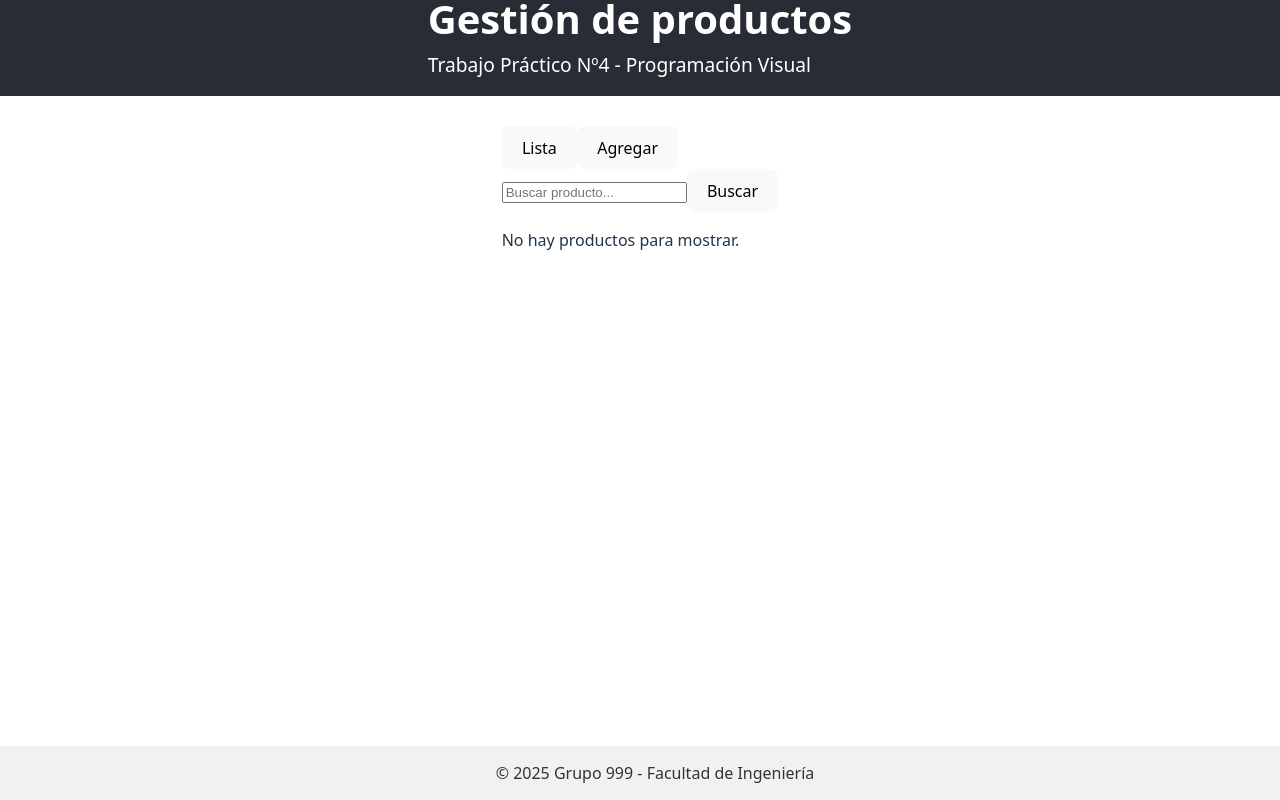
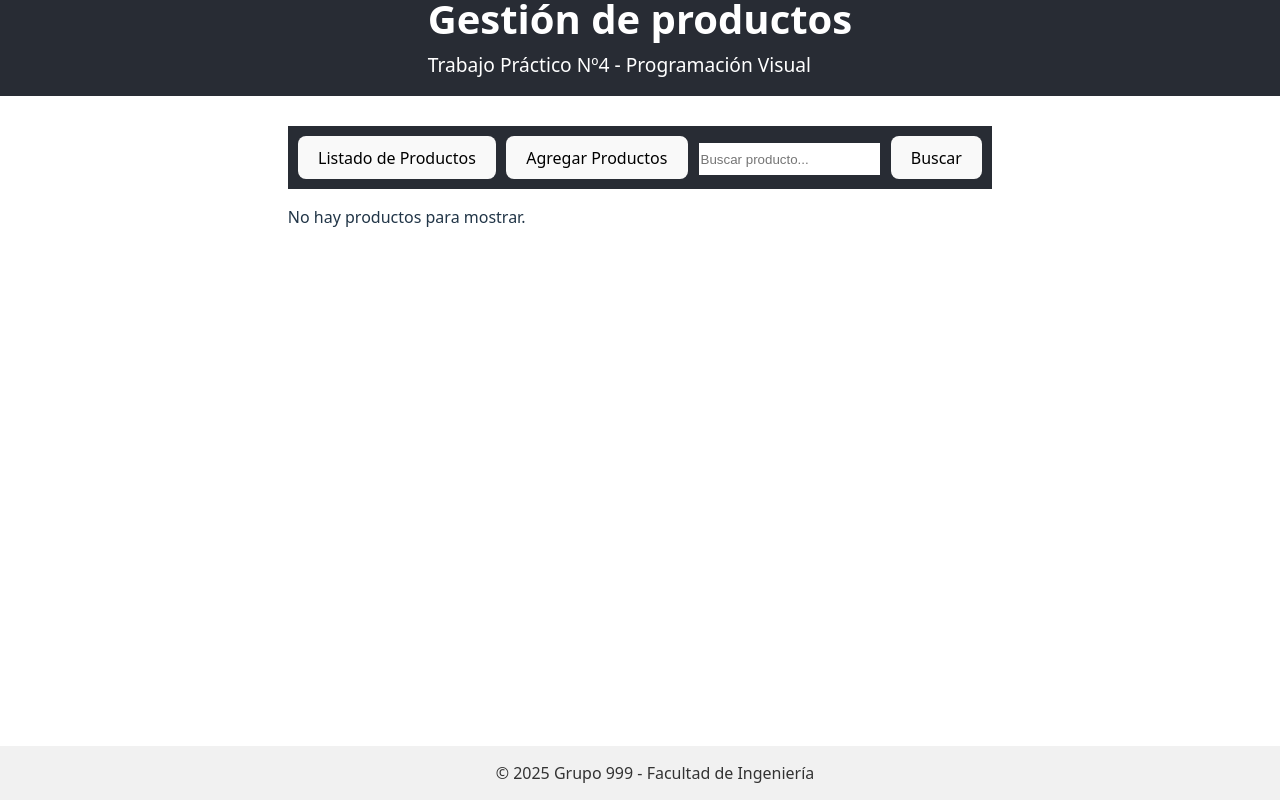
Before and after one commit to Franco46-ochoa/pv_tp4_grupo1, a React (Vite) app: page / in a window 1280 px wide. Shown: the top 800 px of the page. Built offline with nearby package versions, Linux system fonts and the light colour scheme.

Commit message:
Agregado estilos y mejoras

```diff
--- a/src/App.jsx
+++ b/src/App.jsx
@@ -29,7 +29,7 @@ function App() {
 
   const handleBuscarProducto = () => {
     setProductoBuscado(
-      Productos.filter((producto) => producto.Descripcion === descripcion),
+      Productos.filter((producto) => producto.Descripcion.toLowerCase() === descripcion.toLowerCase()),
     );
     setModo('buscar');
   };
--- a/src/Components/SearchBar.jsx
+++ b/src/Components/SearchBar.jsx
@@ -4,20 +4,33 @@ function SearchBar(props) {
   const [descripcion, setDescripcion] = props.descripcion;
   const [modo, setModo] = props.modo;
 
+  const styles = {
+    navBar: {
+      display: 'flex',
+      flexDirection: 'row',
+      justifyContent: 'space-between',
+      alignItems: 'center',
+      backgroundColor: '#282c34',
+      color: 'white',
+      padding: '5px',
+      /* with: '80vw', */
+    },
+  };
+
   return (
-    <div>
-      <div>
-        <button onClick={() => setModo('lista')}>Lista</button>
-        <button onClick={() => setModo('nuevo')}>Agregar</button>
+    <div style={styles.navBar}>
+      <div style={{ display: 'flex'}}>
+        <button style={{margin:"5px"}} onClick={() => setModo('lista')}>Listado de Productos</button>
+        <button style={{margin:"5px"}} onClick={() => setModo('nuevo')}>Agregar Productos</button>
       </div>
       <div>
-        <input
+        <input style={{margin:"5px", height:"30px", border:"1px solid #282c34"}}
           type='text'
           placeholder='Buscar producto...'
           value={descripcion}
           onChange={(e) => setDescripcion(e.target.value)}
         />
-        <button onClick={props.handleBuscarProducto}>Buscar</button>
+        <button style={{margin:"5px"}} onClick={props.handleBuscarProducto}>Buscar</button>
       </div>
     </div>
   );
--- a/src/subcomponents/ProductInputs.jsx
+++ b/src/subcomponents/ProductInputs.jsx
@@ -5,17 +5,17 @@ function ProductInputs({ Descripcion, setDescripcion, precioUnitario, setprecioU
   return (
     <form onSubmit={handleSubmit}>
       <div>
-        <label>Producto:</label>
-        <input type="text" value={Descripcion} placeholder="Descripción" onChange={e => setDescripcion(e.target.value)}/>
-        <br />
-        <label>Precio: $</label>
-        <input type="number" value={precioUnitario} onChange={e => setprecioUnitario(parseFloat(e.target.value))}/>
-        <br />
-        <label>Existencias:</label>
-        <input type="number" value={stock} onChange={e => setstock(parseInt(e.target.value))}/>
-        <br />
-        <button type="submit">{botonTexto}</button>
+          <label>Descripción:</label>
+          <input style={{margin:"15px 25px"}} type="text" value={Descripcion} placeholder="Descripción" autoFocus onChange={e => setDescripcion(e.target.value)}/>
+          <br />
+          <label>Precio: $</label>
+          <input style={{margin:"15px 25px"}} type="number" value={precioUnitario} onChange={e => setprecioUnitario(parseFloat(e.target.value))}/>
+          <br />
+          <label>Existencias:</label>
+          <input style={{margin:"15px 25px"}} type="number" value={stock} onChange={e => setstock(parseInt(e.target.value))}/>
+          <br />
       </div>
+      <button type="submit">{botonTexto}</button>
     </form>
   );
 }
```
